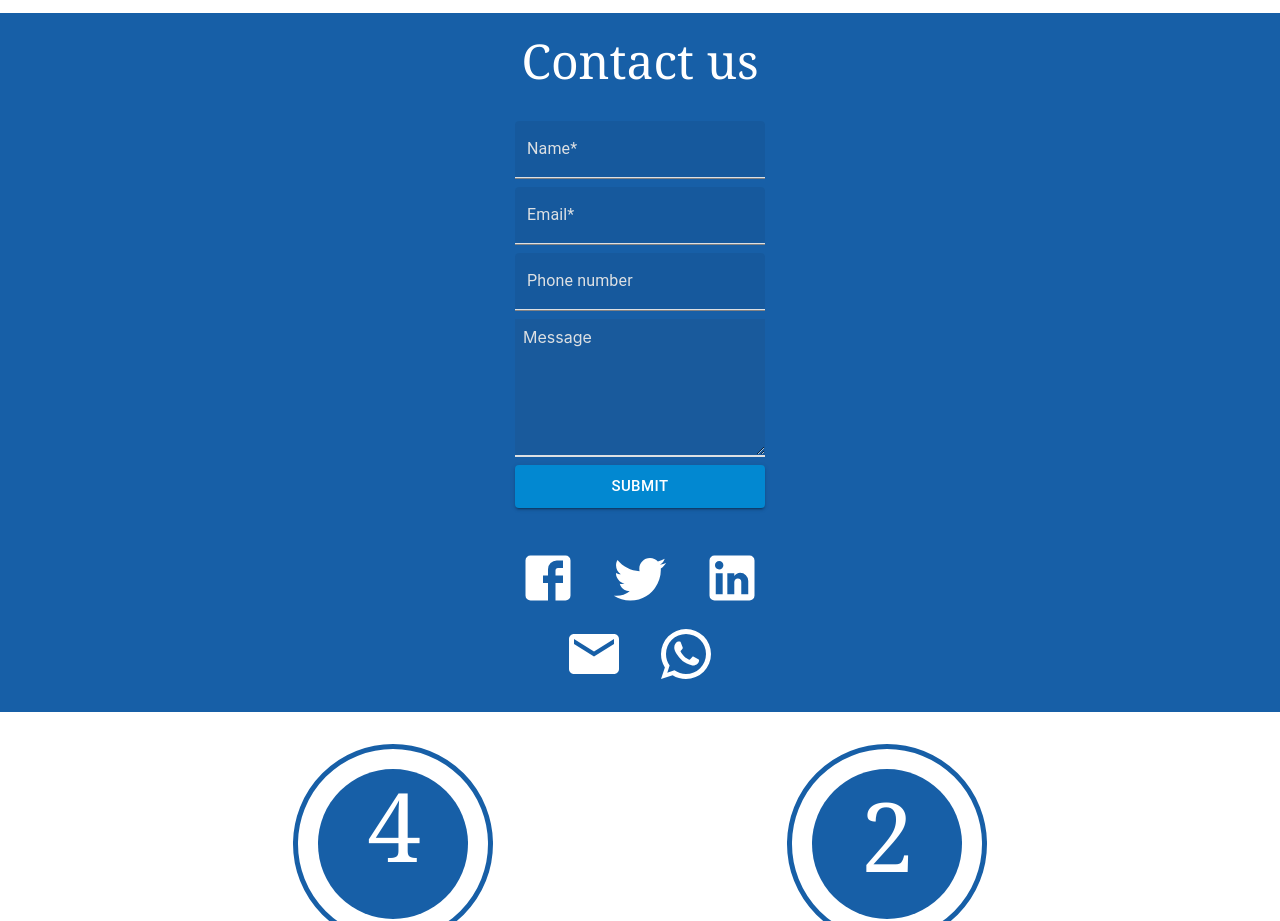
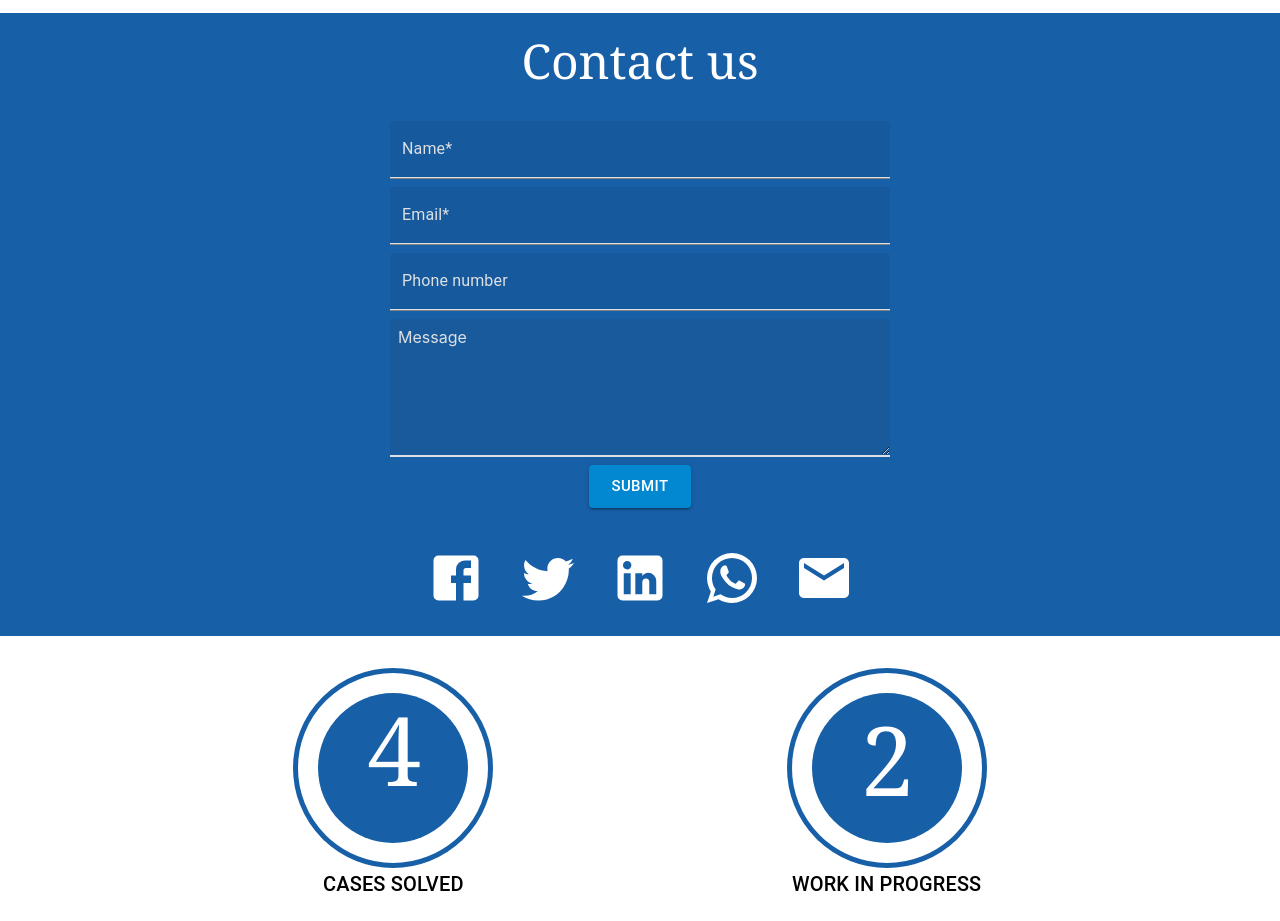
Before and after one commit to RishabhRanjanKesarwani/wanda, a React (Create React App) app: page / in a window 1280 px wide. Shown: the part 1700-2621 px from the top of the page. Built offline with nearby package versions, Linux system fonts and the light colour scheme.

Commit message:
Fixed text input widths

```diff
--- a/src/components/Contact.tsx
+++ b/src/components/Contact.tsx
@@ -85,14 +85,14 @@ const Contact = () => {
     return (
         <Stack alignItems="center" spacing={4} sx={{backgroundColor: '#175fa7', padding: "20px 50px"}}>
             <Typography variant="h3" sx={{fontFamily: 'Georgia, serif', color: 'white'}}>Contact us</Typography>
-            <Stack spacing={1}>
-                <TextField variant="filled" label="Name*" value={name} error={!!nameError} helperText={nameError} sx={{width: '250px'}} onChange={onNameChange} />
-                <TextField variant="filled" label="Email*" value={email} error={!!emailError} helperText={emailError} sx={{width: '250px'}} onChange={onEmailChange} />
-                <TextField variant="filled" label="Phone number" value={phoneNumber} error={!!phoneNumberError} helperText={phoneNumberError} sx={{width: '250px'}} onChange={onPhoneNumberChange} />
-                <TextareaAutosize minRows={6} maxRows={6} placeholder="Message" value={message} style={{width: '234px', background: 'rgba(27, 88, 149, 0.6)', border: 'none', borderBottom: '2px solid #dde0e3', font: 'inherit', color: 'white', padding: '8px'}} onChange={onMessageChange} />
+            <Stack spacing={1} alignItems="center" width="100%">
+                <TextField variant="filled" label="Name*" value={name} error={!!nameError} helperText={nameError} sx={{width: '100%', maxWidth: '500px'}} onChange={onNameChange} />
+                <TextField variant="filled" label="Email*" value={email} error={!!emailError} helperText={emailError} sx={{width: '100%', maxWidth: '500px'}} onChange={onEmailChange} />
+                <TextField variant="filled" label="Phone number" value={phoneNumber} error={!!phoneNumberError} helperText={phoneNumberError} sx={{width: '100%', maxWidth: '500px'}} onChange={onPhoneNumberChange} />
+                <TextareaAutosize minRows={6} maxRows={6} placeholder="Message" value={message} style={{width: '100%', maxWidth: '484px', background: 'rgba(27, 88, 149, 0.6)', border: 'none', borderBottom: '2px solid #dde0e3', font: 'inherit', color: 'white', padding: '8px'}} onChange={onMessageChange} />
                 <Button variant="contained" color="info" size="large" onClick={onSubmit} disabled={loading}>Submit</Button>
             </Stack>
-            <Stack alignItems="center">
+            <Stack direction={{xs: 'column', sm: 'row', md: 'row', lg: 'row'}} spacing={{xs: 0, sm: 2, md: 2, lg: 2}} alignItems="center">
                 <Stack direction="row" spacing={2}>
                     <IconButton onClick={() => {window.open(SOCIAL_MEDIA_LINKS.facebook, '_blank')}}>
                         <Facebook sx={{color: 'white', fontSize: '60px'}} />
@@ -105,11 +105,11 @@ const Contact = () => {
                     </IconButton>
                 </Stack>
                 <Stack direction="row" spacing={2}>
+                    <IconButton onClick={() => chatOnWhatsApp(SOCIAL_MEDIA_LINKS.whatsapp)}>
+                        <WhatsApp sx={{color: 'white', fontSize: '60px'}} />
+                    </IconButton>
                     <IconButton onClick={() => {document.location='mailto:samassyakasamadhan@gmail.com'}}>
                         <Email sx={{color: 'white', fontSize: '60px'}} />
-                    </IconButton>
-                    <IconButton onClick={() => chatOnWhatsApp(SOCIAL_MEDIA_LINKS.whatsapp)}>
-                        <WhatsApp sx={{color: 'white', fontSize: '60px'}} />
                     </IconButton>
                 </Stack>
             </Stack>
```
